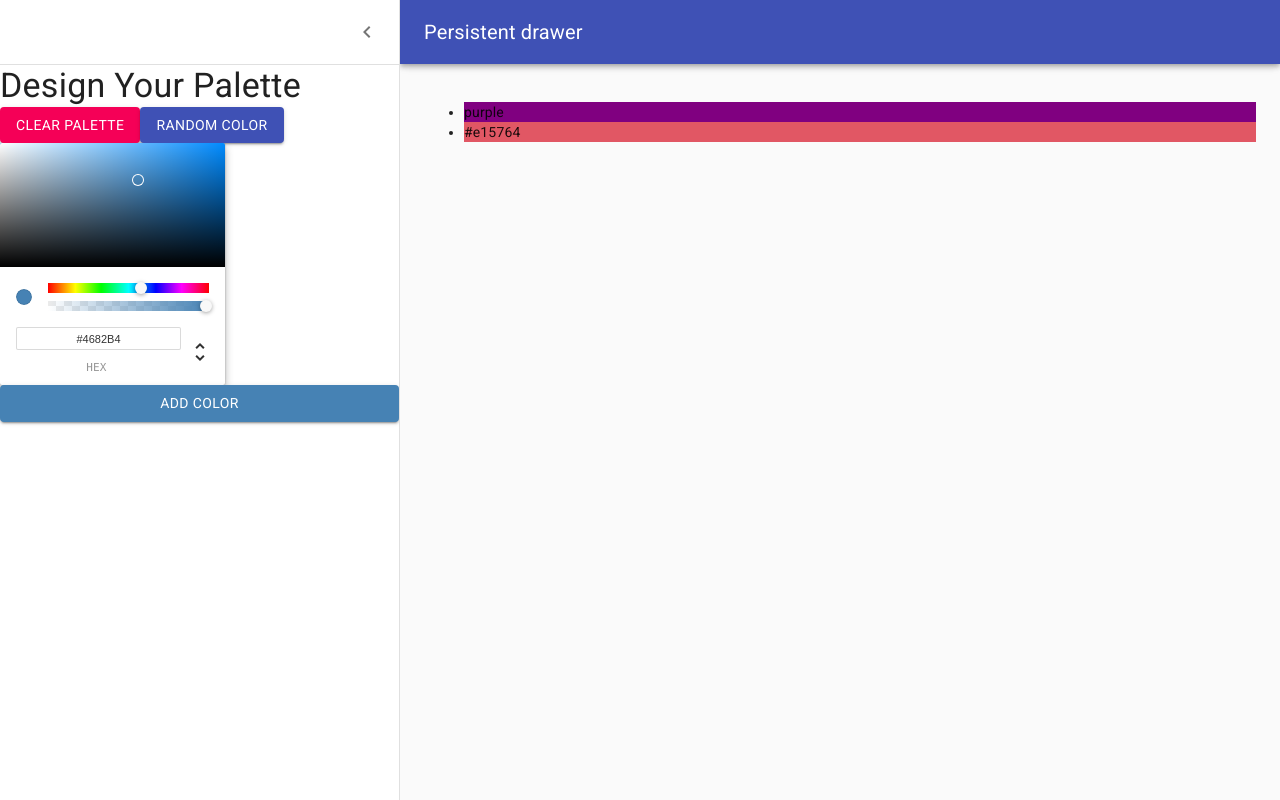
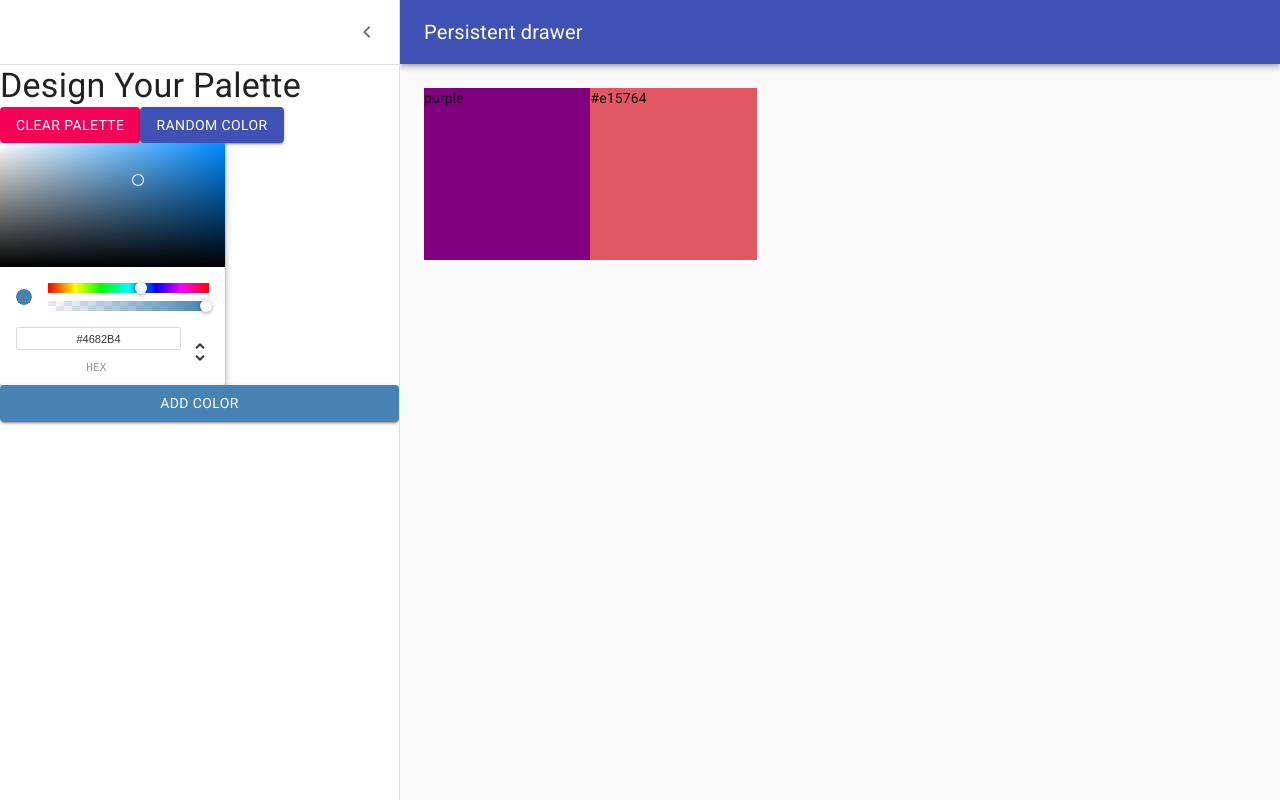
Before and after one commit to jaggrey/color-app_REACT, a React (Create React App) app: page /palette/new in a window 1280 px wide. Built offline with nearby package versions, Linux system fonts and the light colour scheme.

Commit message:
add DraggableColorBox

```diff
--- /dev/null
+++ b/src/DraggableColorBox.js
@@ -0,0 +1,27 @@
+import React from 'react';
+import { withStyles } from '@material-ui/styles';
+
+const styles = {
+  root: {
+    width: "20%",
+    height: "25%",
+    margin: "0 auto",
+    display: "inline-block",
+    position: "relative",
+    cursor: "pointer",
+    marginBottom: "-3.9px",
+  }
+}
+
+function DraggableColorBox(props) {
+  return (
+    <div
+      className={props.classes.root}
+      style={{ backgroundColor: props.color }}
+    >
+      {props.color}
+    </div>
+  )
+}
+
+export default withStyles(styles)(DraggableColorBox);
--- a/src/NewPaletteForm.js
+++ b/src/NewPaletteForm.js
@@ -11,6 +11,7 @@
 import MenuIcon from '@material-ui/icons/Menu';
 import ChevronLeftIcon from '@material-ui/icons/ChevronLeft';
 import Button from '@material-ui/core/Button';
+import DraggableColorBox from './DraggableColorBox';
 import { ChromePicker } from 'react-color';
 
 const drawerWidth = 400;
@@ -56,6 +57,7 @@
   },
   content: {
     flexGrow: 1,
+    height: "calc(100vh - 64px)",
     padding: theme.spacing.unit * 3,
     transition: theme.transitions.create('margin', {
       easing: theme.transitions.easing.sharp,
@@ -168,11 +170,11 @@
           })}
         >
           <div className={classes.drawerHeader} />
-          <ul>
-            {this.state.colors.map(color => (
-              <li style={{ backgroundColor: color }}>{color}</li>
-            ))}
-          </ul>
+
+          {this.state.colors.map(color => (
+            <DraggableColorBox color={color} />
+          ))}
+
         </main>
       </div>
     );
```
